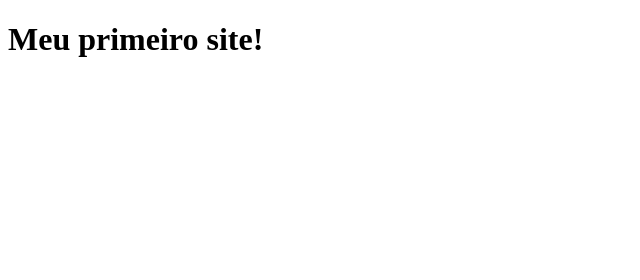
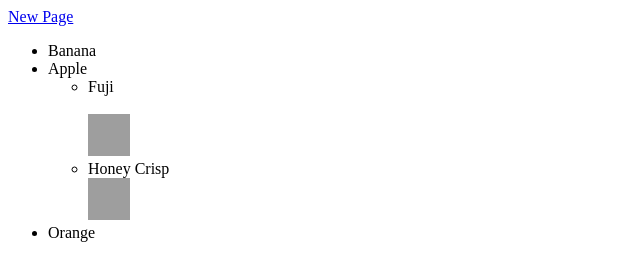
Before and after one commit to felipealima1984/course-complete-web-developer, a plain HTML site: page html-project/index.html in a window 1280 px wide. Shown: the whole page, without its empty margins (0-640 px from the left). Drawn offline with Linux system fonts and the light colour scheme; grey boxes are pictures that could not be loaded.

Commit message:
Criação do arquivo newpage.html e alteração da index.html

```diff
--- a/html-project/index.html
+++ b/html-project/index.html
@@ -4,6 +4,18 @@
         <title>Meu primeiro site!</title>
     </head>
     <body>
-        <h1>Meu primeiro site!</h1>
+        <a href="newpage.html">New Page</a>
+        <ul>
+        	<li>Banana</li>
+        	<li>Apple</li>
+        	<ul>
+        		<li>Fuji</li><br>
+        		<img src="https://images-na.ssl-images-amazon.com/images/I/81pO3uqRDML._SY355_.jpg" width="42" height="42" alt="Fuli Apple">
+        		<li>Honey Crisp</li>
+        		<img src="https://images-na.ssl-images-amazon.com/images/I/81pkXnDX9pL._SY355_.jpg" width="42" height="42" alt="Honeycrisp Apple">
+        	</ul>
+        	<li>Orange</li>
+        </ul>
+
     </body>
 </html>
```
Also changed, not shown: html-project/newpage.html (added, +20 -0 lines).
